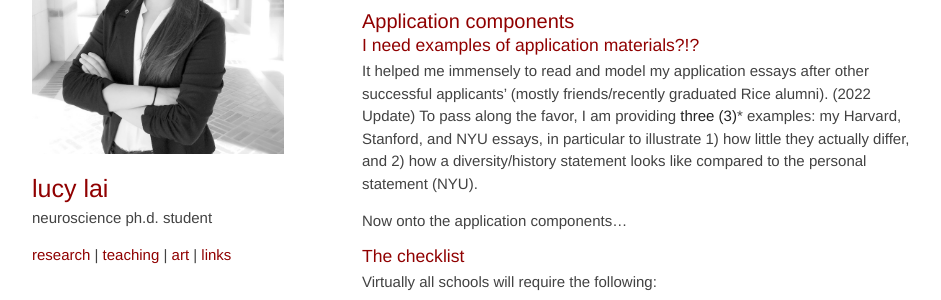
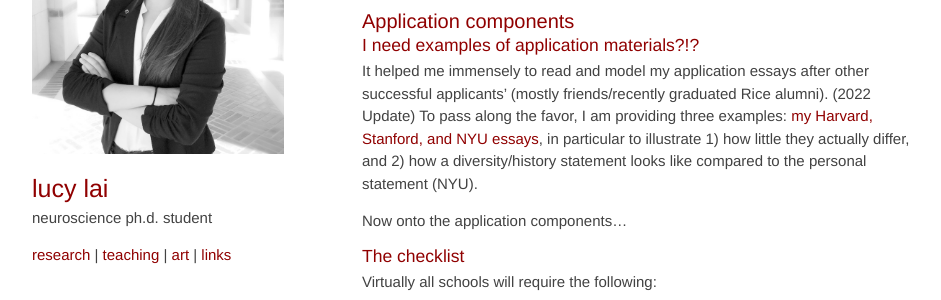
Before and after one commit to lucylai96/lucylai96.github.io, a Jekyll site: the page built from blog/gradapps.md, in a window 1280 px wide and 900 px high, scrolled down 3684 px. Shown: the part 198-498 px from the top of the window, without its empty margins (168-1109 px from the left). Built offline with Jekyll 4.4.1, drawn with Linux system fonts in a browser that asks for light colours; our own code applies the rules of GitHub Pages for plain Markdown files.

Commit message:
Update gradapps.md

```diff
--- a/blog/gradapps.md
+++ b/blog/gradapps.md
@@ -90,7 +90,7 @@ Also, don’t feel bad if PIs don’t respond to your emails! Out of the 32 emai
 ## Application components
 
 ### I need examples of application materials?!?
-It helped me immensely to read and model my application essays after other successful applicants’ (mostly friends/recently graduated Rice alumni). (2022 Update) To pass along the favor, I am providing **three (3)*** examples: my Harvard, Stanford, and NYU essays, in particular to illustrate 1) how little they actually differ, and 2) how a diversity/history statement looks like compared to the personal statement (NYU).
+It helped me immensely to read and model my application essays after other successful applicants’ (mostly friends/recently graduated Rice alumni). (2022 Update) To pass along the favor, I am providing three examples: [my Harvard, Stanford, and NYU essays](./files/phd_apps.zip), in particular to illustrate 1) how little they actually differ, and 2) how a diversity/history statement looks like compared to the personal statement (NYU).
 
 Now onto the application components…
 
```
